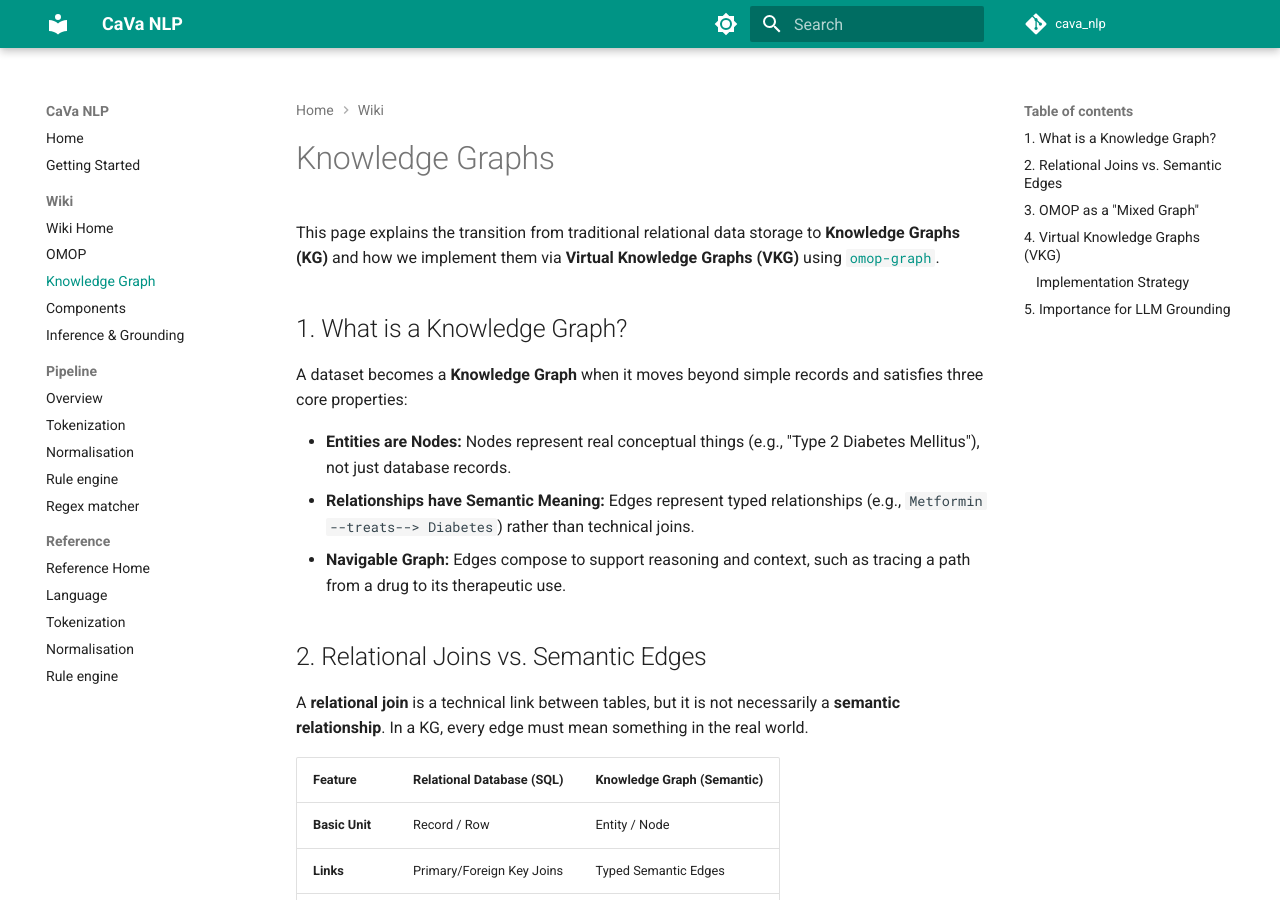
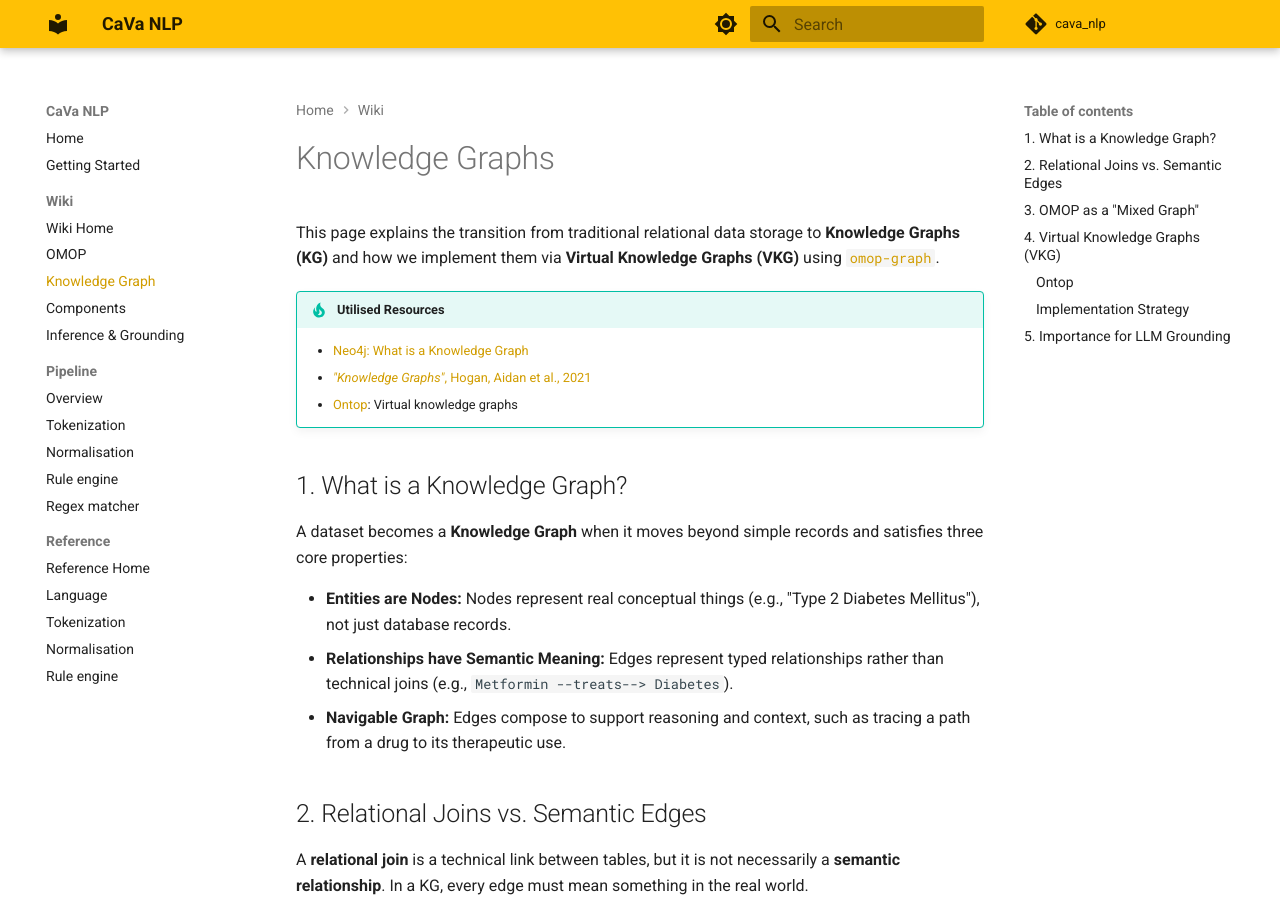
Before and after one commit to AustralianCancerDataNetwork/cava_nlp, an MkDocs documentation site: the page built from docs/wiki/knowledge-graph.md, in a window 1280 px wide and 900 px high. Built offline with MkDocs 1.6.1 and Material for MkDocs 9.7.7, drawn with Linux system fonts in a browser that asks for light colours; comment, search, counter and statistics services are not loaded; some of the changed text lies outside the part shown.

Commit message:
Little extra documentation of KGs

```diff
--- a/docs/wiki/knowledge-graph.md
+++ b/docs/wiki/knowledge-graph.md
@@ -1,12 +1,18 @@
 # Knowledge Graphs
 
 This page explains the transition from traditional relational data storage to **Knowledge Graphs (KG)** and how we implement them via **Virtual Knowledge Graphs (VKG)** using [`omop-graph`](components.md#omop-graph).
+
+!!! tip "Utilised Resources"
+
+    - [Neo4j: What is a Knowledge Graph](https://neo4j.com/blog/knowledge-graph/what-is-knowledge-graph/)
+    - [*"Knowledge Graphs"*, Hogan, Aidan et al., 2021](https://doi.org/10.1145/3447772)
+    - [Ontop](https://ontop-vkg.org/): Virtual knowledge graphs
 
 ## 1. What is a Knowledge Graph?
 A dataset becomes a **Knowledge Graph** when it moves beyond simple records and satisfies three core properties:
 
 * **Entities are Nodes:** Nodes represent real conceptual things (e.g., "Type 2 Diabetes Mellitus"), not just database records.
-* **Relationships have Semantic Meaning:** Edges represent typed relationships (e.g., `Metformin --treats--> Diabetes`) rather than technical joins.
+* **Relationships have Semantic Meaning:** Edges represent typed relationships rather than technical joins (e.g., `Metformin --treats--> Diabetes`).
 * **Navigable Graph:** Edges compose to support reasoning and context, such as tracing a path from a drug to its therapeutic use.
 
 
@@ -39,6 +45,11 @@
 ## 4. Virtual Knowledge Graphs (VKG)
 A **Virtual Knowledge Graph** allows us to treat our relational OMOP database as a graph without moving the data into a specialized graph database (inspired by [Ontop](https://ontop-vkg.org/)).
 
+### [Ontop](https://ontop-vkg.org/)
+Ontop translates [SPARQL](https://w3c.github.io/sparql-query/spec/) (language for data stored in Resource Description Framework (RDF) format) queries into SQL.
+Specifically, ontop virtually represents non-RDF data as a RDF knowledge graph.
+
+
 ### Implementation Strategy
 We avoid modifying the CDM directly. Instead, we use a **Semantic Layer** (a helper classification table) to filter the edges that represent actual knowledge.
 
--- a/mkdocs.yml
+++ b/mkdocs.yml
@@ -16,15 +16,15 @@
   palette:
     # Light mode
     - scheme: default
-      primary: teal
+      primary: amber
       accent: purple
       toggle:
         icon: material/brightness-7
         name: Switch to dark mode
     # Dark mode
     - scheme: slate
-      primary: teal
-      accent: lime
+      primary: amber
+      accent: red
       toggle:
         icon: material/brightness-4
         name: Switch to light mode
```
Also changed, not shown: docs/wiki/components.md (+3 -0 lines), docs/wiki/omop.md (+8 -1 lines).
